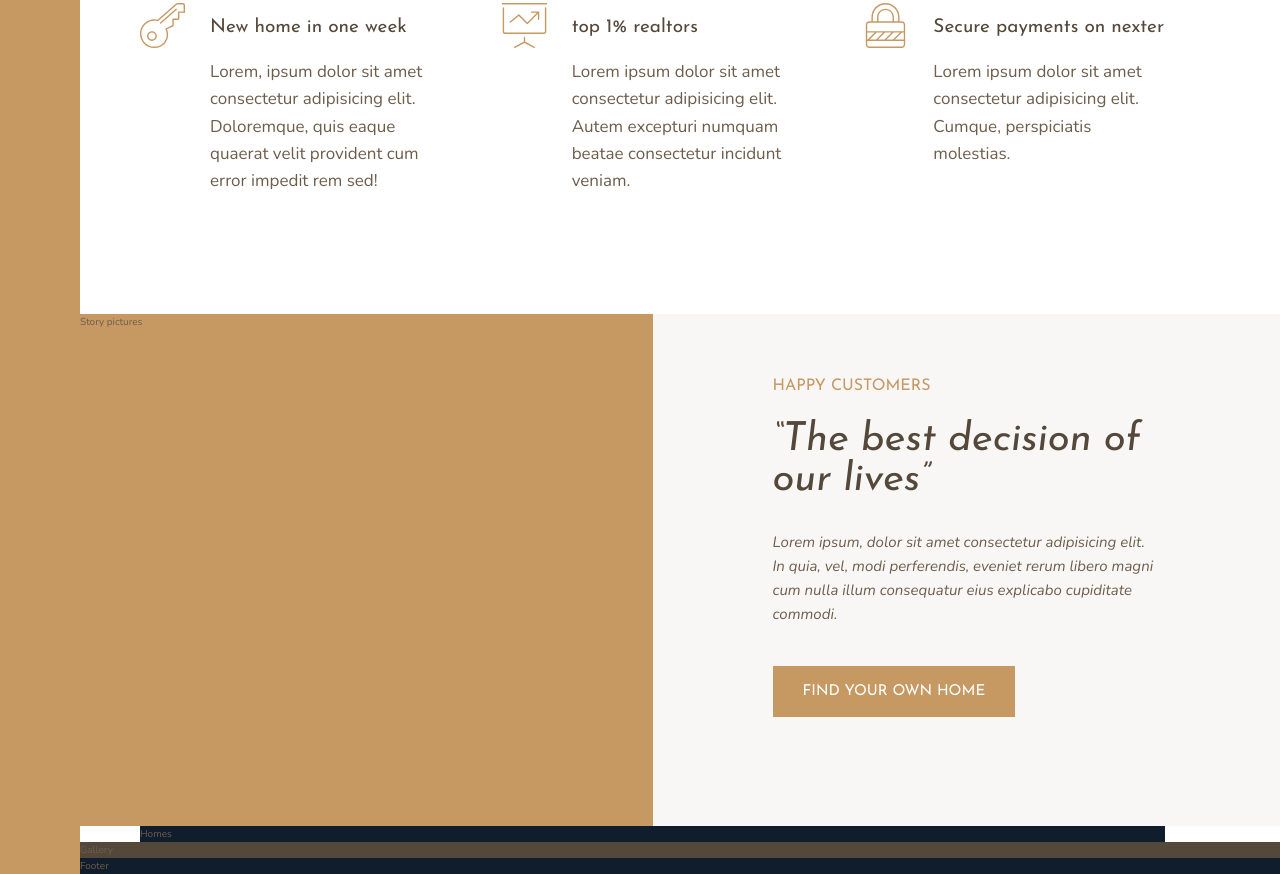
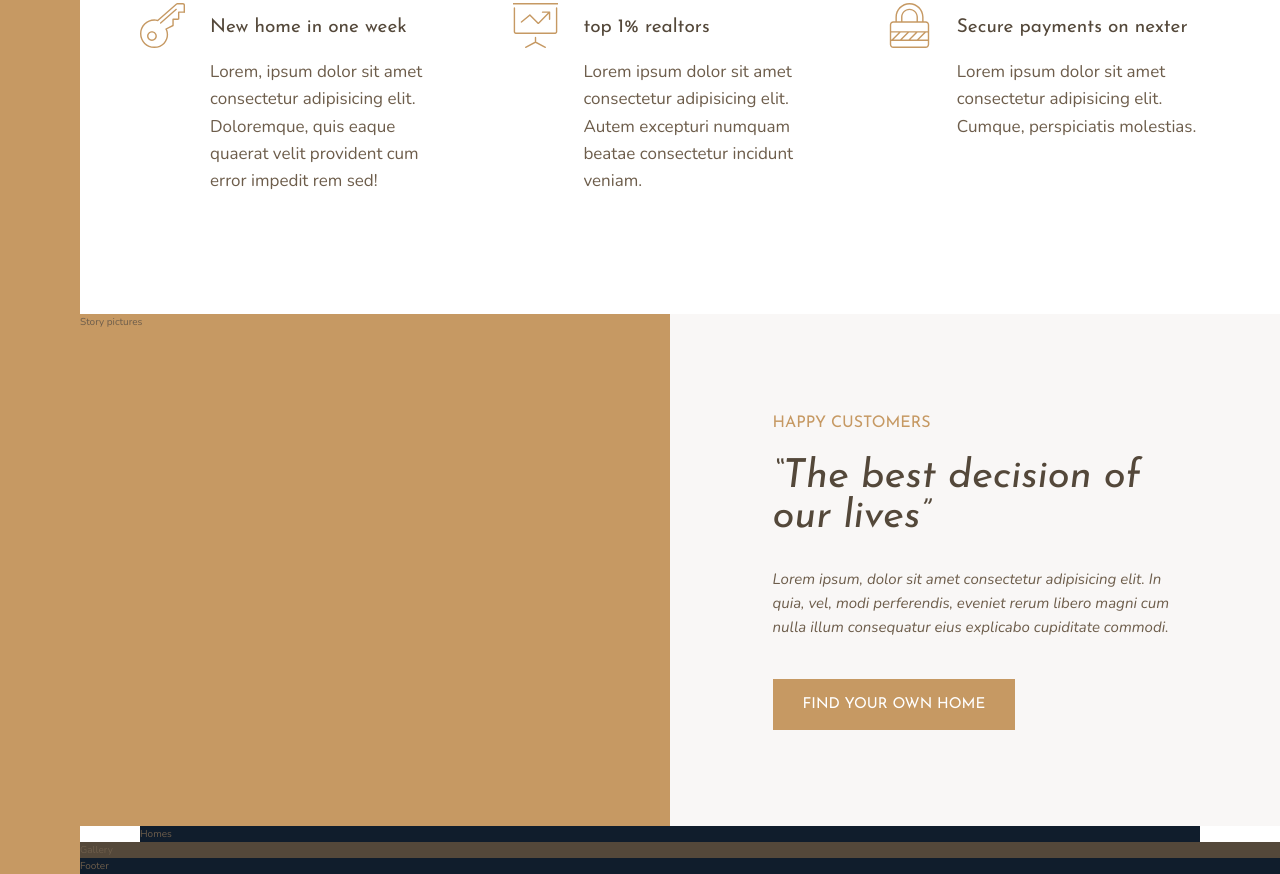
Before and after one commit to danidz96/nexter, a website: page index.html in a window 1280 px wide. Shown: the part 1070-1944 px from the top of the page. Drawn offline with nearby package versions, Linux system fonts and the light colour scheme.

Commit message:
finish story contents section

```diff
--- a/sass/_story.scss
+++ b/sass/_story.scss
@@ -8,7 +8,11 @@
     background-color: $color-grey-light-1;
     grid-column: col-start 5 / full-end;
 
-    padding: 6rem 12rem;
+    padding: 6rem 8vw;
+
+    display: grid;
+    align-content: center;
+    justify-items: start;
   }
 
   &__text {
```
Also changed, not shown: css/style.css.
